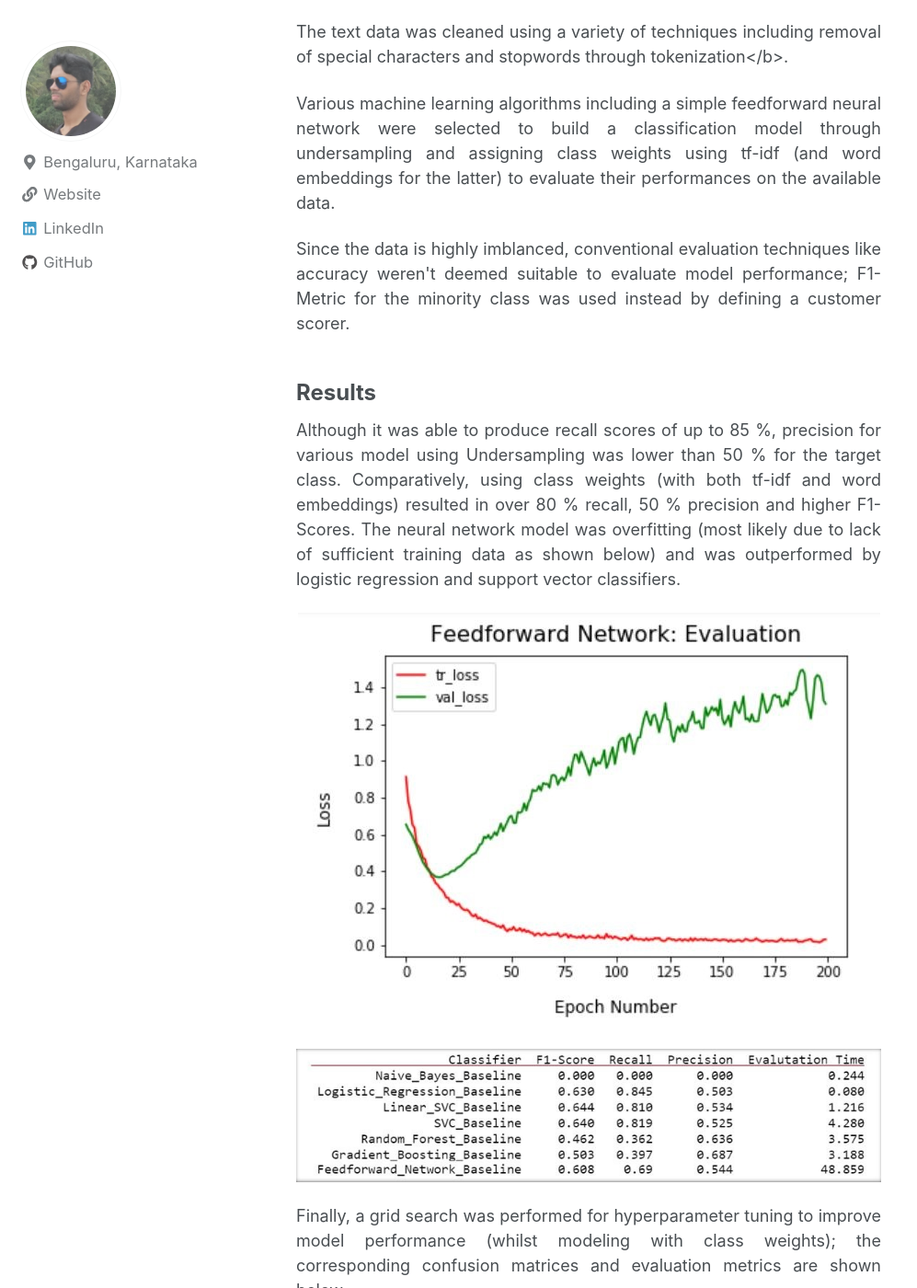
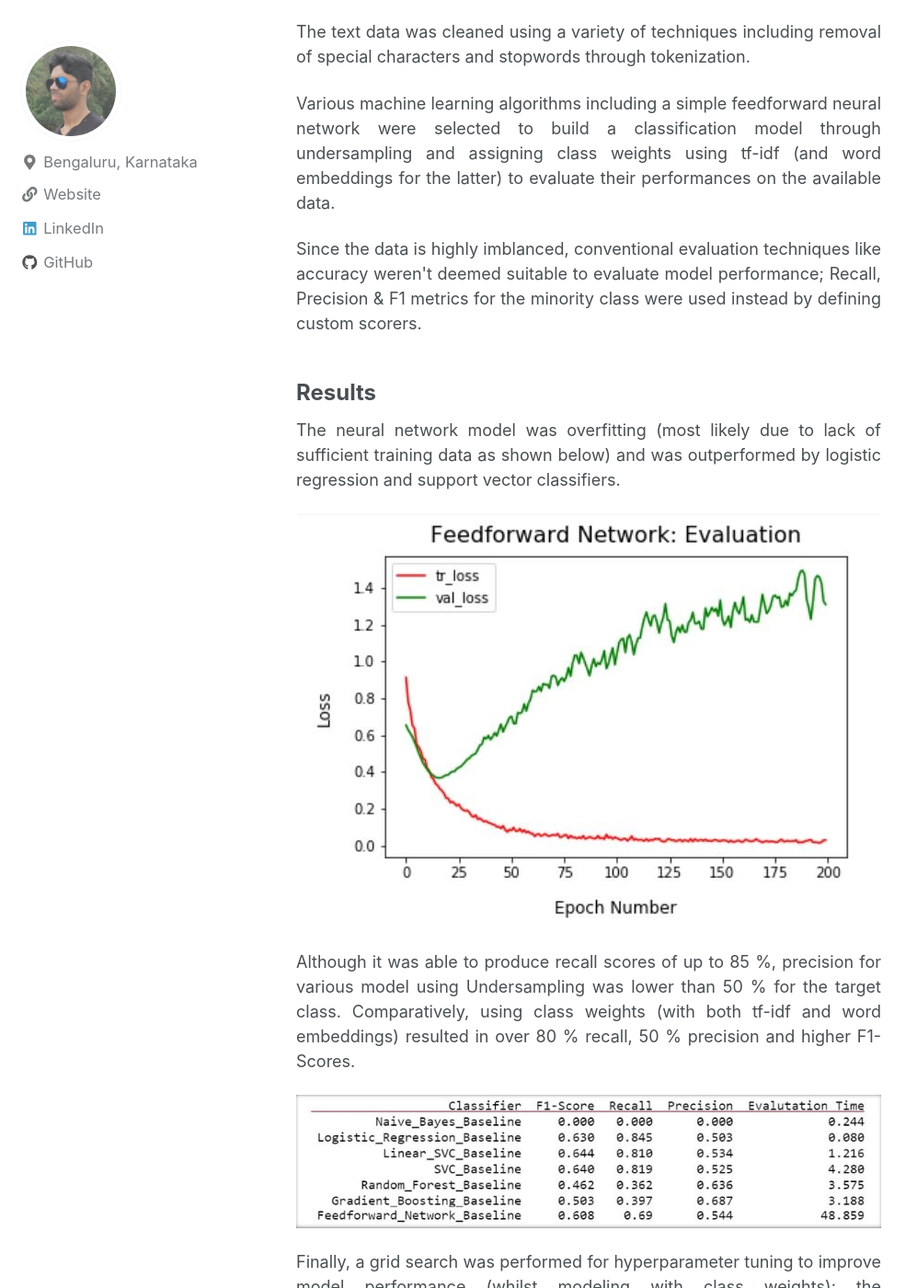
Before and after one commit to gopalrahulrg/gopalrahulrg.github.io, a Jekyll site: the page built from _posts/2020-04-11-cjcr.md, in a window 1280 px wide and 1400 px high, scrolled down 1921 px. Shown: the whole window at 92% size, without its empty margins (0-997 px from the left). Built offline with Jekyll 4.4.1, drawn with Linux system fonts in a browser that asks for light colours; nearby versions of some CDN libraries.

Commit message:
Update 2020-04-11-cjcr.md

```diff
--- a/_posts/2020-04-11-cjcr.md
+++ b/_posts/2020-04-11-cjcr.md
@@ -44,19 +44,21 @@ mathjax: true
 
 <p></p>
 
-<div style="text-align: justify"><p>The text data was cleaned using a variety of techniques including removal of special characters and stopwords through tokenization</b>.</p>
+<div style="text-align: justify"><p>The text data was cleaned using a variety of techniques including removal of special characters and stopwords through tokenization.</p>
 
 <div style="text-align: justify"><p>Various machine learning algorithms including a simple feedforward neural network were selected to build a classification model through undersampling and assigning class weights using tf-idf (and word embeddings for the latter)  to evaluate their performances on the available data.</p>
 
-<div style="text-align: justify"><p>Since the data is highly imblanced, conventional evaluation techniques like accuracy weren't deemed suitable to evaluate model performance; F1-Metric for the minority class was used instead by defining a customer scorer.</p>
+<div style="text-align: justify"><p>Since the data is highly imblanced, conventional evaluation techniques like accuracy weren't deemed suitable to evaluate model performance; Recall, Precision & F1 metrics for the minority class were used instead by defining custom scorers.</p>
 
 <font size="5"><h3>Results</h3></font>
 
-<div style="text-align: justify"><p>Although it was able to produce recall scores of up to 85 %, precision for various model using Undersampling was lower than 50 % for the target class. Comparatively, using class weights (with both tf-idf and word embeddings) resulted in over 80 % recall, 50 % precision and higher F1-Scores. The neural network model was overfitting (most likely due to lack of sufficient training data as shown below) and was outperformed by logistic regression and support vector classifiers.</p>
+<div style="text-align: justify"><p>The neural network model was overfitting (most likely due to lack of sufficient training data as shown below) and was outperformed by logistic regression and support vector classifiers.</p>
 
 <div style="text-align: center"><img src="{{ site.url }}{{ site.baseurl }}/assets/images/cjcr/cjcr_3.jpg">
 
 <p></p>
+
+<div style="text-align: justify"><p>Although it was able to produce recall scores of up to 85 %, precision for various model using Undersampling was lower than 50 % for the target class. Comparatively, using class weights (with both tf-idf and word embeddings) resulted in over 80 % recall, 50 % precision and higher F1-Scores.</p>
 
 <div style="text-align: center"><img src="{{ site.url }}{{ site.baseurl }}/assets/images/cjcr/cjcr_4.jpg">
 
```
